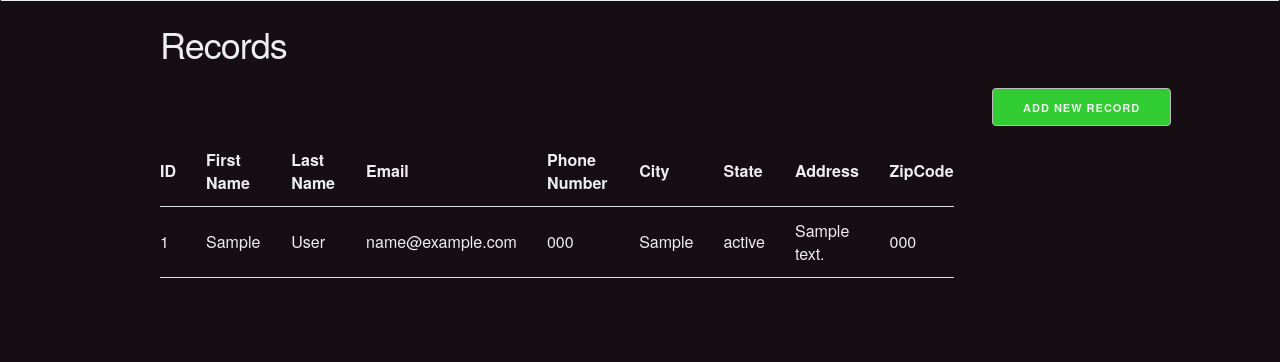
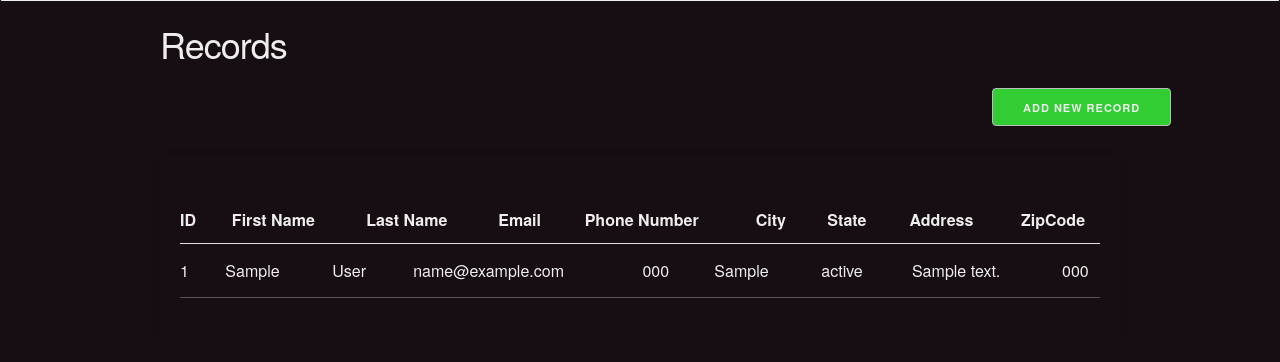
Before and after one commit to pritambiswas00/django-basic-crm, a Django app: page / in a window 1280 px wide. Shown: the part 69-431 px from the top of the page. Run offline with Django 4.2, Linux system fonts and the light colour scheme; a user stored in the database is signed in; tables that the repository leaves empty hold one stand-in row (values such as "Sample post").

Commit message:
finished.

```diff
--- a/website/templates/add_record.html
+++ b/website/templates/add_record.html
@@ -60,8 +60,9 @@
                     </div>
                 </div>
                 <div class="row" style="padding: 5px;">
-                    <div class="four columns offset-by-four columns">
-                        <input class="u-full-width button-primary" style="margin: auto;" type="submit" value="Add">
+                    <div class="six columns">
+                        <a class="button" style="color:#eee" href="{%url 'home' %}">Back</a>
+                        <input class="button-primary" style="margin: auto;" type="submit" value="Add">
                     </div>
                 </div>
             </form>
--- a/website/templates/base.html
+++ b/website/templates/base.html
@@ -1118,6 +1118,75 @@
         font-size: 18px;
     }
 
+    .table-container {
+        max-width: 100%;
+        margin: 20px auto;
+        padding: 20px;
+        border-radius: 8px;
+        box-shadow: 0 0 10px rgba(0, 0, 0, 0.1);
+        overflow: hidden;
+    }
+    .table {
+        width: 100%;
+        border-collapse: collapse;
+        margin-top: 20px;
+        overflow: hidden;
+    }
+    .th,
+    .td {
+        padding: 15px;
+        text-align: left;
+        border-bottom: 1px solid #555;
+    }
+
+    .th {
+        background-color: #333;
+        color: #fff;
+        position: sticky;
+        top: 0;
+        z-index: 2;
+    }
+
+    .tbody {
+        display: block;
+        max-height: 400px;
+        overflow-y: auto;
+        scrollbar-width: thin; /* Firefox */
+        scrollbar-color: #474847 #333; /* Firefox */
+    }
+
+    .tr {
+        display: table;
+        width: 100%;
+        box-sizing: border-box;
+    }
+
+    @media (max-width: 550px) {
+        .th,
+        .td {
+            display: block;
+            width: 100%;
+        }
+
+        .tbody {
+            display: block;
+            max-height: none;
+            overflow-y: auto;
+        }
+    }
+    ::-webkit-scrollbar {
+        width: 8px;
+    }
+
+    ::-webkit-scrollbar-thumb {
+        background-color: #676767;
+    }
+
+    ::-webkit-scrollbar-track {
+        background-color: #333;
+    }
+
+
 </style>
 
 <body style="background:#170E13;">
--- a/website/templates/home.html
+++ b/website/templates/home.html
@@ -11,11 +11,12 @@
         </div>
     </div>
     <div class="row">
-        <div class="ten columns" >
-            <table class="u-full-width" style="color: #eee; ">
+        <div class="twelve columns" >
+            <div class="table-container">
+                <table class="table" style="color: #eee; ">
                     {%if records %}
-                <thead>
-                    <tr>
+                    <thead class="thead">
+                        <tr class="tr">
                             <th>ID</th>
                             <th>First Name</th>
                             <th>Last Name</th>
@@ -27,18 +28,18 @@
                             <th>ZipCode</th>
                         </tr>
                     </thead>
-                <tbody style="max-height: 500px; overflow-y: auto;">
+                    <tbody class="tbody" style="max-height: 500px; overflow-y: auto;">
                         {%for record in records%}
-                    <tr style="cursor: pointer;" onclick=window.location.href="{% url 'record' record.id %}">
-                        <td>{{record.id}}</td>
-                        <td>{{record.first_name}}</td>
-                        <td>{{ record.last_name }}</td>
-                        <td>{{ record.email }}</td>
-                        <td>{{ record.phone }}</td>
-                        <td>{{ record.city }}</td>
-                        <td>{{ record.state }}</td>
-                        <td>{{ record.address }}</td>
-                        <td>{{ record.zipcode }}</td>
+                        <tr style="cursor: pointer;" class="tr" onclick=window.location.href="{% url 'record' record.id %}">
+                            <td class="td">{{record.id}}</td>
+                            <td class="td">{{record.first_name}}</td>
+                            <td class="td">{{ record.last_name }}</td>
+                            <td class="td">{{ record.email }}</td>
+                            <td class="td">{{ record.phone }}</td>
+                            <td class="td">{{ record.city }}</td>
+                            <td class="td">{{ record.state }}</td>
+                            <td class="td">{{ record.address }}</td>
+                            <td class="td">{{ record.zipcode }}</td>
                         </tr>
                         {% endfor %}
                     </tbody>
@@ -46,6 +47,7 @@
                     <p>No Records Found</p>
                     {%endif%}
                 </table>
+            </div>
         </div>
     </div>
     {% else%}
--- a/website/templates/update_record.html
+++ b/website/templates/update_record.html
@@ -60,8 +60,9 @@
                     </div>
                 </div>
                 <div class="row" style="padding: 5px;">
-                    <div class="four columns offset-by-four columns">
-                        <input class="u-full-width button-primary" style="margin: auto;" type="submit" value="Update">
+                    <div class="six columns">
+                        <a class="button" style="color:#eee" href="{%url 'home' %}">Back</a>
+                        <input class="button-primary" style="margin: auto;" type="submit" value="Update">
                     </div>
                 </div>
             </form>
--- a/website/views.py
+++ b/website/views.py
@@ -94,9 +94,10 @@
     form = AddRecordForm(request.POST or None)
     if request.user.is_authenticated:
         if request.method=="POST":
-            added_record = form.save()
-            messages.success(request,"Successfully added record.")
-            return redirect('home')
+            if form.is_valid():
+                added_record = form.save()
+                messages.success(request,"Successfully added record.")
+                return redirect('home')
         else:
             return render(request,'add_record.html',{ 'form':form })
     else:
```
Lines whose indentation alone changed are shown as unchanged.
